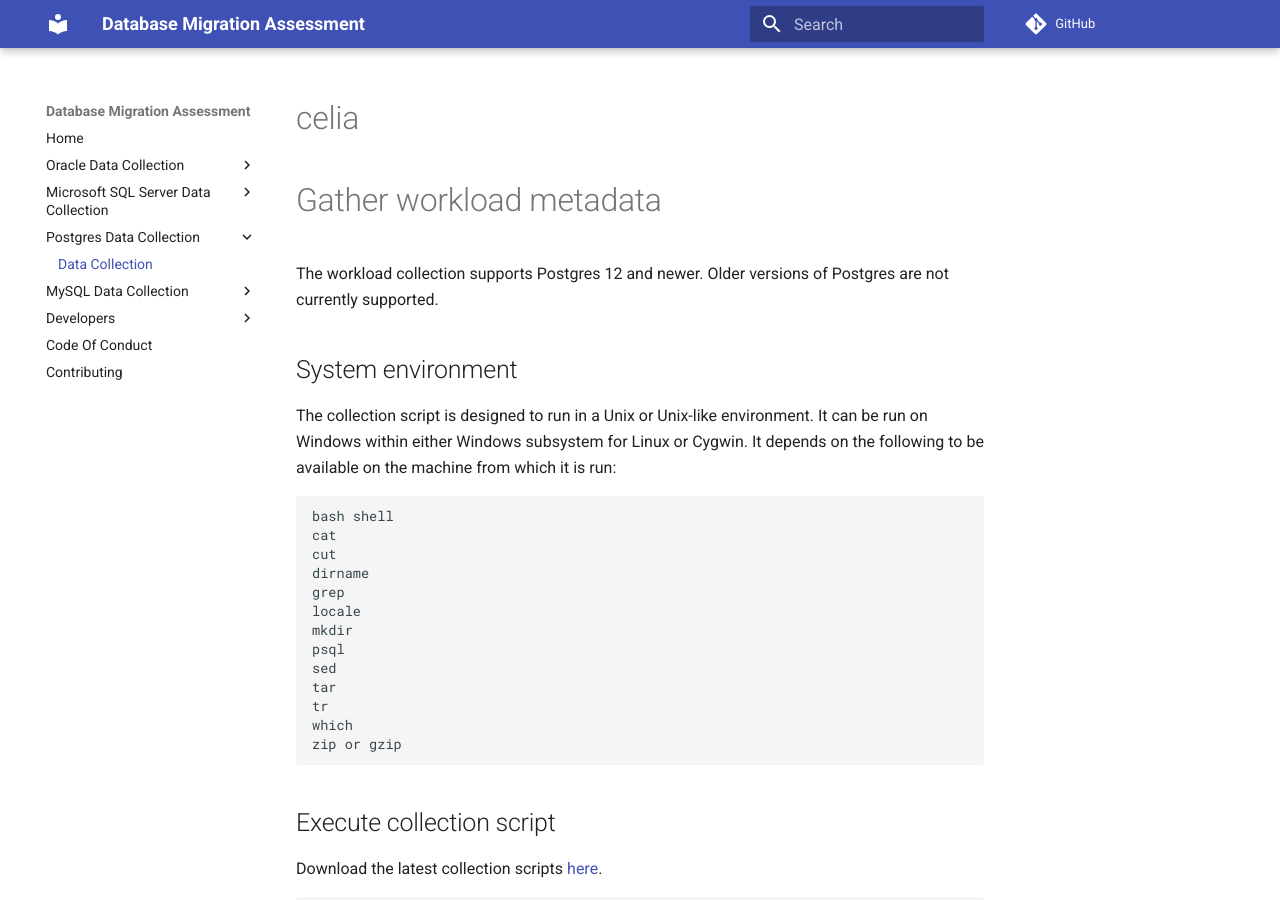
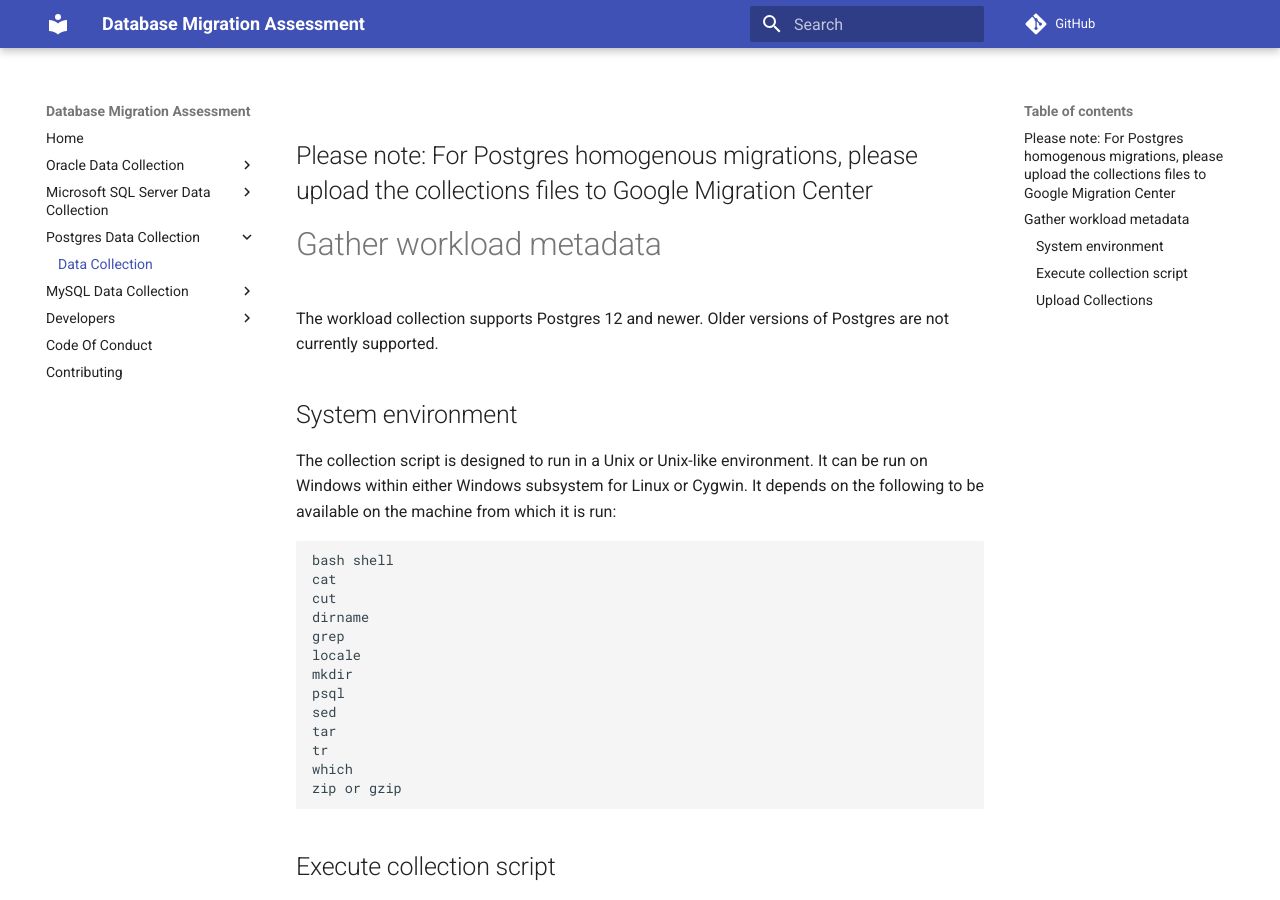
Before and after one commit to GoogleCloudPlatform/database-assessment, an MkDocs documentation site: the page built from docs/user_guide/postgres/collection_scripts.md, in a window 1280 px wide and 900 px high. Built offline with MkDocs 1.6.1 and Material for MkDocs 9.7.7, drawn with Linux system fonts in a browser that asks for light colours; comment, search, counter and statistics services are not loaded.

Commit message:
Update collection_scripts.md
Signed-off-by: celia-byte <celiaantonio@google.com>

```diff
--- a/docs/user_guide/postgres/collection_scripts.md
+++ b/docs/user_guide/postgres/collection_scripts.md
@@ -1,6 +1,6 @@
+## Please note: For Postgres homogenous migrations, please upload the collections files to Google Migration Center
 
 
-#celia
 # Gather workload metadata
 
 The workload collection supports Postgres 12 and newer. Older versions of Postgres are not currently supported.
```
